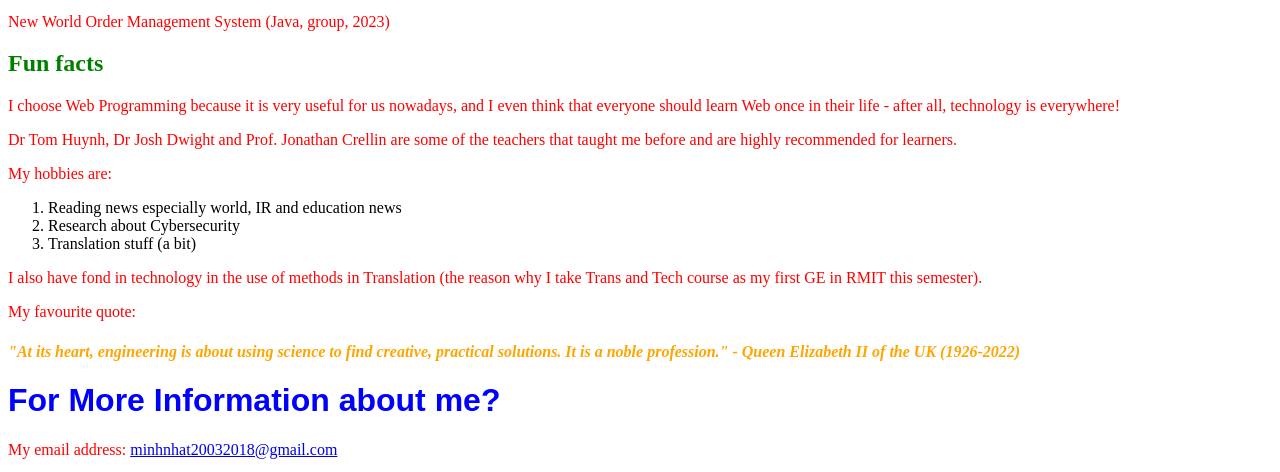
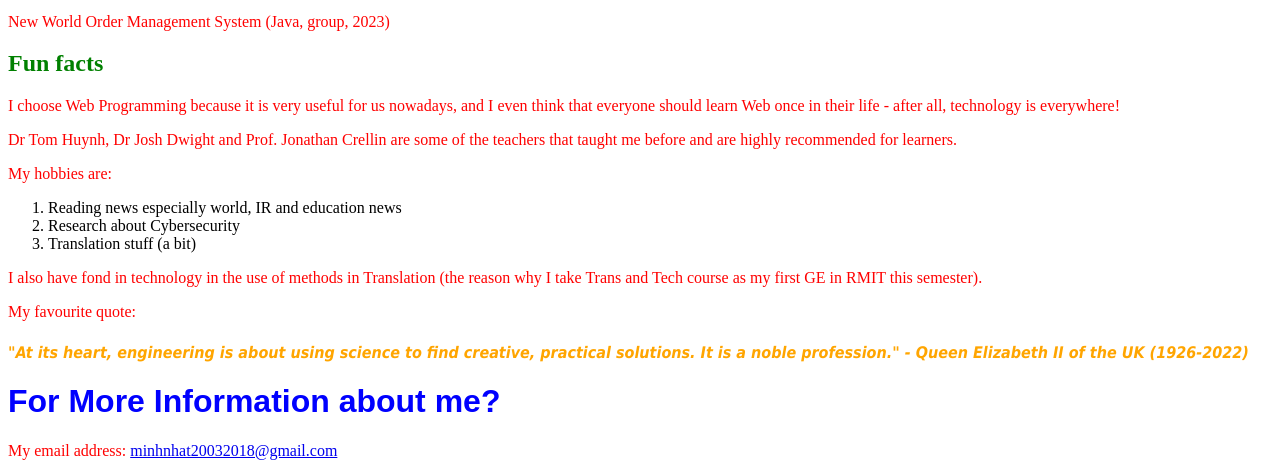
Before and after one commit to nhattranb/nhattranb.github.io, a plain HTML site: page index.html in a window 1280 px wide. Shown: the part 1413-1885 px from the top of the page. Drawn offline with Linux system fonts and the light colour scheme; files whose address does not match are found by name.

Commit message:
renaming

```diff
--- a/MyITProfileforCOSC2430.html
+++ b/index.html
@@ -13,7 +13,7 @@
         h1   {color: blue; font-family: Arial;}
         h2   {color: green;}
         h3   {color: purple;}
-        h4   {color: orange; font-style: italic;}
+        h4   {color: orange; font-family: Tahoma; font-style: italic;}
         p    {color: red; font-family: Times New Roman;}
         img {
              border-radius: 50%;
```
